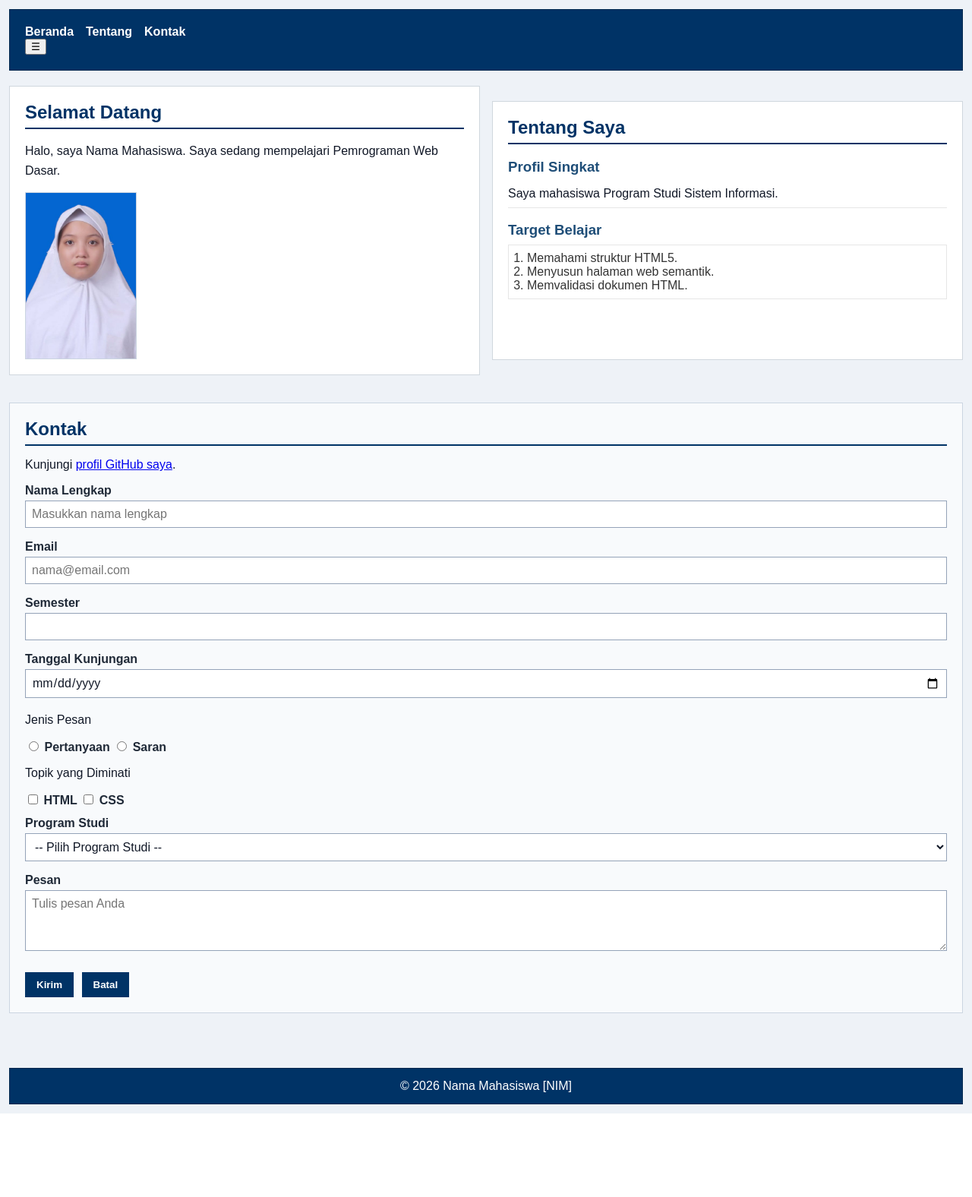
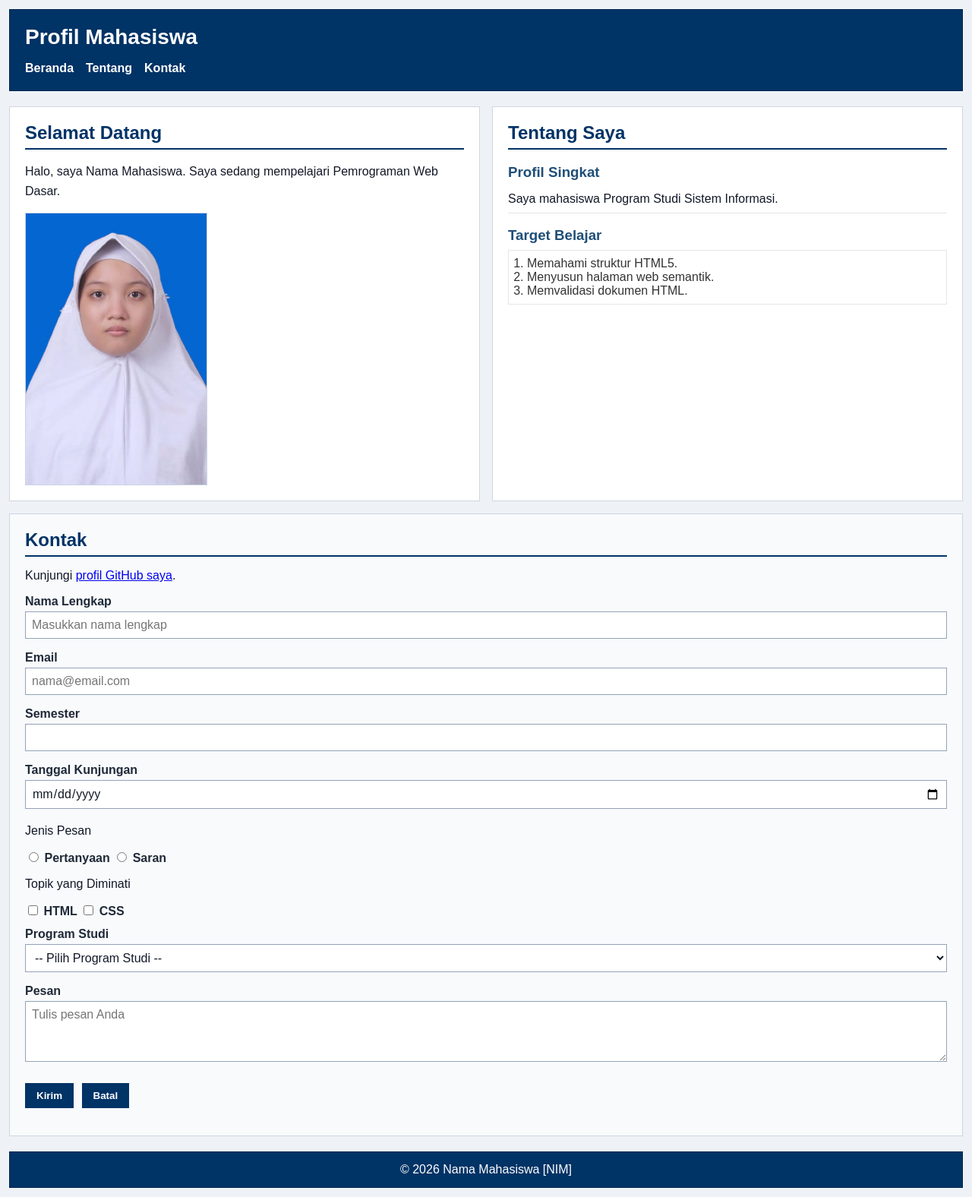
Before and after one commit to niakhoirunnisa001/2622500025-PWB-SI1A, a PHP site: page /pertemuan-05/index.html in a window 1280 px wide. Shown: the whole page at 76% size. Before the commit the page ends 1466 px from the top, so only its background shows below. Run offline with PHP 8.4, Linux system fonts and the light colour scheme.

Commit message:
Selesaikan pengujian dan perbaikan P5

```diff
--- a/pertemuan-05/index.html
+++ b/pertemuan-05/index.html
@@ -4,16 +4,12 @@
     <meta charset="UTF-8" />
     <meta name="viewport" content="width=device-width, initial-scale=1.0" />
     <title>Profil Mahasiswa</title>
-    <link rel="stylesheet" href="style.css" type="text/css" />
+    <link rel="stylesheet" href="style.css" />
   </head>
   <body>
     <header>
-      <nav id="navMenu">
-        <ul>
-          <li><a href="#home">Beranda</a></li>
-          <li><a href="#about">Tentang</a></li>
-          <li><a href="#contact">Kontak</a></li>
-        </ul>
+      <div class="header-top">
+        <h1>Profil Mahasiswa</h1>
         <button
           class="nav-toggle"
           id="navToggle"
@@ -24,6 +20,13 @@
         >
           &#9776;
         </button>
+      </div>
+      <nav>
+        <ul id="navMenu">
+          <li><a href="#home">Beranda</a></li>
+          <li><a href="#about">Tentang</a></li>
+          <li><a href="#contact">Kontak</a></li>
+        </ul>
       </nav>
     </header>
     <main>
@@ -33,11 +36,7 @@
           Halo, saya Nama Mahasiswa. Saya sedang mempelajari Pemrograman Web
           Dasar.
         </p>
-        <img
-          style="height: 220px; width: auto"
-          src="img/foto-profil.jpeg"
-          alt="Foto profil Nama Mahasiswa"
-        />
+        <img src="img/foto-profil.jpeg" alt="Foto profil Nama Mahasiswa" />
       </section>
       <section id="about">
         <h2>Tentang Saya</h2>
@@ -55,9 +54,10 @@
       <section id="contact">
         <h2>Kontak</h2>
         <p>
-          Kunjungi <a href="https://github.com/username">profil GitHub saya</a>.
+          Kunjungi
+          <a href="https://github.com/username">profil GitHub saya</a>.
         </p>
-        <form id="contactForm">
+        <form id="contactForm" action="index.html" method="get" novalidate>
           <div class="form-group">
             <label for="nama">Nama Lengkap</label><br />
             <input
@@ -71,7 +71,6 @@
               required
             />
           </div>
-
           <div class="form-group">
             <label for="email">Email</label><br />
             <input
@@ -83,7 +82,6 @@
               required
             />
           </div>
-
           <div class="form-group">
             <label for="semester">Semester</label><br />
             <input
@@ -96,7 +94,6 @@
               required
             />
           </div>
-
           <div class="form-group">
             <label for="tanggal">Tanggal Kunjungan</label><br />
             <input
@@ -107,7 +104,6 @@
               required
             />
           </div>
-
           <div class="form-group">
             <p>Jenis Pesan</p>
             <input
@@ -118,24 +114,16 @@
               required
             />
             <label for="pertanyaan">Pertanyaan</label>
-
             <input type="radio" id="saran" name="jenis_pesan" value="saran" />
             <label for="saran">Saran</label>
           </div>
-
           <div class="form-group">
             <p>Topik yang Diminati</p>
-            <input
-              type="checkbox"
-              id="minat-html"
-              name="minat[]"
-              value="HTML"
-            />
+            <input type="checkbox" id="minat-html" name="minat" value="HTML" />
             <label for="minat-html">HTML</label>
-            <input type="checkbox" id="minat-css" name="minat[]" value="CSS" />
+            <input type="checkbox" id="minat-css" name="minat" value="CSS" />
             <label for="minat-css">CSS</label>
           </div>
-
           <div class="form-group">
             <label for="prodi">Program Studi</label><br />
             <select class="input-form" id="prodi" name="prodi" required>
@@ -144,7 +132,6 @@
               <option value="TI">Teknik Informatika</option>
             </select>
           </div>
-
           <div class="form-group">
             <label for="pesan">Pesan</label><br />
             <textarea
@@ -156,18 +143,15 @@
               required
             ></textarea>
           </div>
-
           <button type="submit">Kirim</button>
           <button type="reset">Batal</button>
+          <p id="formFeedback"></p>
         </form>
       </section>
-      <div>
-        <p id="formFeedback"></p>
-      </div>
     </main>
     <footer>
       <p>&copy; 2026 Nama Mahasiswa [NIM]</p>
     </footer>
-    <script src="./script.js"></script>
+    <script src="script.js"></script>
   </body>
 </html>
--- a/pertemuan-05/style.css
+++ b/pertemuan-05/style.css
@@ -22,19 +17,38 @@ header {
   border: 1px solid #00264d;
 }
 header h1 {
-  margin: 0 0 16px;
+  margin: 0;
   font-size: 28px;
 }
-section {
-  width: 100%;
+.header-top {
+  display: flex;
+  justify-content: space-between;
+  align-items: center;
 }
-
+#navMenu {
+  display: none;
+}
+#navMenu.nav-open {
+  display: flex;
+  flex-direction: column;
+  margin-top: 16px;
+}
+.nav-toggle {
+  display: block;
+  border: none;
+  background: transparent;
+  color: #ffffff;
+  font-size: 1.8rem;
+  line-height: 1;
+  cursor: pointer;
+}
+/* Navigasi */
 nav ul {
   display: flex;
   flex-direction: column;
   justify-content: flex-start;
   align-items: flex-start;
-  gap: 8px;
+  gap: 12px;
   margin: 0;
   padding: 0;
   list-style: none;
@@ -117,76 +179,16 @@ footer {
 footer p {
   margin: 0;
 }
-
-#about {
-  background-color: #ffffff;
-  border: 1px solid #d0d7de;
-  padding: 20px;
-  margin: 20px 0;
-  font-family: Arial, sans-serif;
+.form-feedback-error {
+  color: #c62828;
 }
-#about h2 {
-  color: #003366;
-  border-bottom: 2px solid #003366;
-  padding-bottom: 6px;
-  margin-bottom: 16px;
+.form-feedback-success {
+  color: #2e7d32;
 }
-#about h3 {
-  color: #1f4e78;
-  margin-bottom: 6px;
-}
-#about p {
-  margin: 6px 0;
-  padding: 6px 0;
-  border-bottom: 1px solid #e6e6e6;
-}
-#about ol {
-  color: #333333;
-  margin: 8px 0;
-  padding: 8px 24px;
-  border: 1px solid #e6e6e6;
-}
-#contact {
-  background-color: #f8fafc;
-  border: 1px solid #cbd5e1;
-  padding: 20px;
-  margin: 20px 0;
-  font-family: Arial, sans-serif;
-}
-#contact h2 {
-  color: #003366;
-  border-bottom: 2px solid #003366;
-  padding-bottom: 6px;
-  margin-bottom: 16px;
-}
-.form-group {
-  margin: 12px 0;
-}
-#contact label {
-  color: #1f2937;
-  font-weight: bold;
-}
-.input-form {
-  background-color: #ffffff;
-  color: #111827;
-  font-family: Arial, sans-serif;
-  font-size: 16px;
-  padding: 8px;
-  margin: 4px 0;
-  border: 1px solid #94a3b8;
-}
-#contact button {
-  background-color: #003366;
-  color: #ffffff;
-  font-weight: bold;
-  padding: 8px 14px;
-  margin: 8px 6px 0 0;
-  border: 1px solid #003366;
-}
+/* Layout untuk viewport yang lebih lebar */
 @media (min-width: 768px) {
-  /* aturan CSS untuk viewport dengan lebar minimal 768px */
-  main {
-    grid-template-columns: 1fr 1fr;
+  nav {
+    margin-top: 16px;
   }
   nav ul {
     flex-direction: row;
@@ -194,7 +196,17 @@ footer p {
     align-items: center;
     gap: 16px;
   }
+  main {
+    grid-template-columns: 1fr 1fr;
+  }
   #contact {
     grid-column: 1 / -1;
   }
+  #navMenu {
+    display: flex;
+    flex-direction: row;
+  }
+  .nav-toggle {
+    display: none;
+  }
 }
```
Also changed, not shown: other parts of pertemuan-05/style.css (+54 -11 lines), pertemuan-05/script.js (+67 -79 lines), pertemuan-05/README.md.
